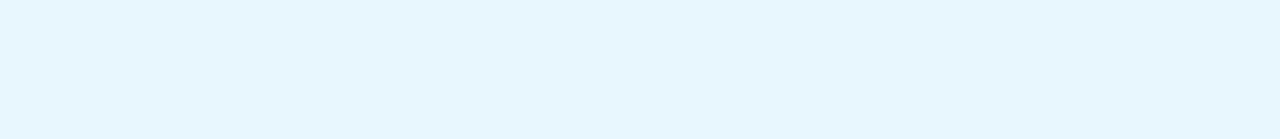
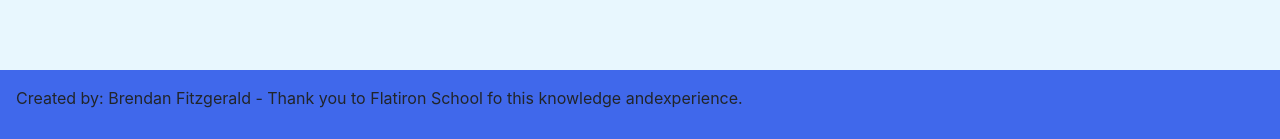
Before and after one commit to fitzgebt/Rant-Project, a React (Create React App) app in the folder frontend/rant/: page / in a window 1280 px wide. Shown: the part 658-797 px from the top of the page. Built offline with nearby package versions, Linux system fonts and the light colour scheme; no server answers.

Commit message:
Footer component created and rendered to App.js

```diff
--- a/frontend/rant/src/App.js
+++ b/frontend/rant/src/App.js
@@ -3,7 +3,7 @@
 import './App.css';
 import NavBar from './components/NavBar';
 import Logo from "./components/Logo"
-
+import Footer from './components/Footer'
 
 export class App extends Component  {
   render() {
@@ -16,6 +16,10 @@
           <Logo />
           <PostContainer />
         <hr />
+
+        <fr>
+        <Footer />
+        </fr>
       </div>
     );
   }
--- /dev/null
+++ b/frontend/rant/src/components/Footer.js
@@ -0,0 +1,9 @@
+import React from "react";
+
+const Footer = () => (
+  <div className="footer">
+    <p>Created by: Brendan Fitzgerald - Thank you to Flatiron School fo this knowledge andexperience.</p>
+  </div>
+);
+
+export default Footer;
--- a/frontend/rant/src/index.css
+++ b/frontend/rant/src/index.css
@@ -33,3 +33,13 @@
 .card {
   overflow: hidden;
 }
+
+.footer {
+  margin-top: 1rem;
+  padding: 1rem;
+  background-color: rgb(64, 104, 235);
+  position: fixed;
+  bottom: 0;
+  left: 0;
+  width: 100%;
+}
```
Also changed, not shown: 1 other file (tests, documents, lock files or other folders).
